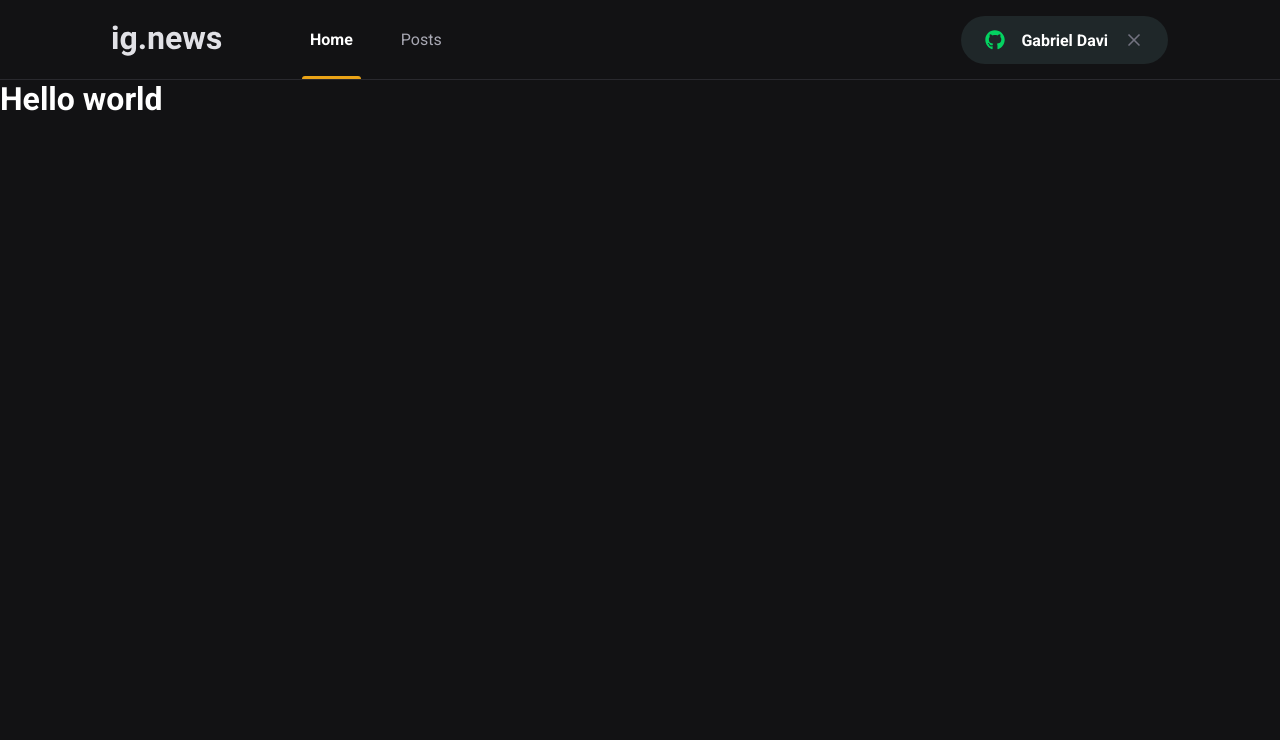
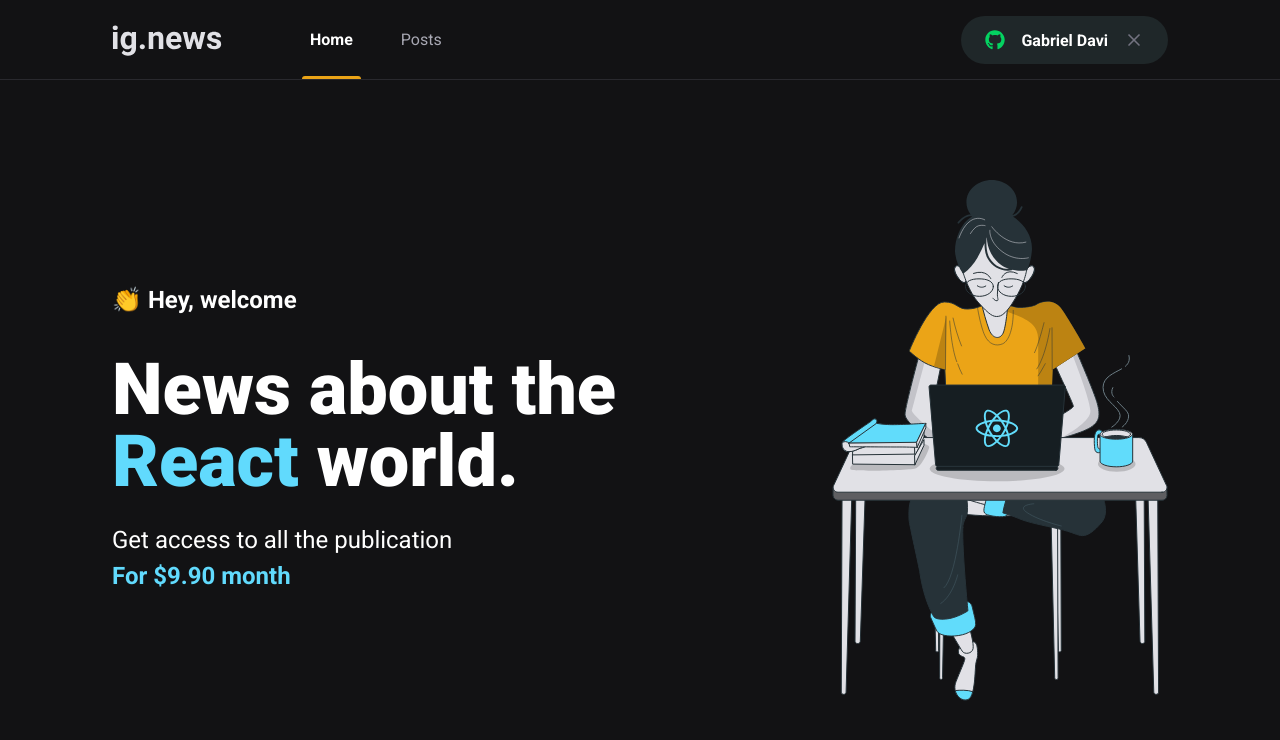
Before and after one commit to GabrielDVpereira/Ignite, a Next.js app in the folder projects/ignews/: page / in a window 1280 px wide. Shown: the top 740 px of the page. Built offline with nearby package versions, Linux system fonts and the light colour scheme.

Commit message:
create html for the home

```diff
--- /dev/null
+++ b/projects/ignews/src/pages/home.module.scss
@@ -0,0 +1,40 @@
+.contentContainer {
+  max-width: 1120px;
+  margin: 0 auto;
+  padding: 0 2rem;
+  height: calc(100vh - 5rem);
+
+  display: flex;
+  align-items: center;
+  justify-content: space-between;
+}
+
+.hero {
+  max-width: 600px;
+
+  > span {
+    font-size: 1.5rem;
+    font-weight: bold;
+  }
+
+  h1 {
+    font-size: 4.5rem;
+    line-height: 4.5rem;
+    font-weight: 900;
+    margin-top: 2.5rem;
+    span {
+      color: var(--cyan-500);
+    }
+  }
+
+  p {
+    font-size: 1.5rem;
+    line-height: 2.25rem;
+    margin-top: 1.5rem;
+
+    span {
+      color: var(--cyan-500);
+      font-weight: bold;
+    }
+  }
+}
--- a/projects/ignews/src/pages/index.tsx
+++ b/projects/ignews/src/pages/index.tsx
@@ -1,12 +1,27 @@
 import Head from "next/head";
+import styles from "./home.module.scss";
 
 export default function Home() {
   return (
     <>
       <Head>
-        <title>Inicio | Ignews</title>
+        <title>Home | Ignews</title>
       </Head>
-      <h1>Hello world</h1>
+      <main className={styles.contentContainer}>
+        <section className={styles.hero}>
+          <span> 👏 Hey, welcome</span>
+          <h1>
+            News about the <span>React</span> world.
+          </h1>
+
+          <p>
+            Get access to all the publication <br />
+            <span>For $9.90 month</span>
+          </p>
+        </section>
+
+        <img src="/images/avatar.svg" alt="Girl coding" />
+      </main>
     </>
   );
 }
```
